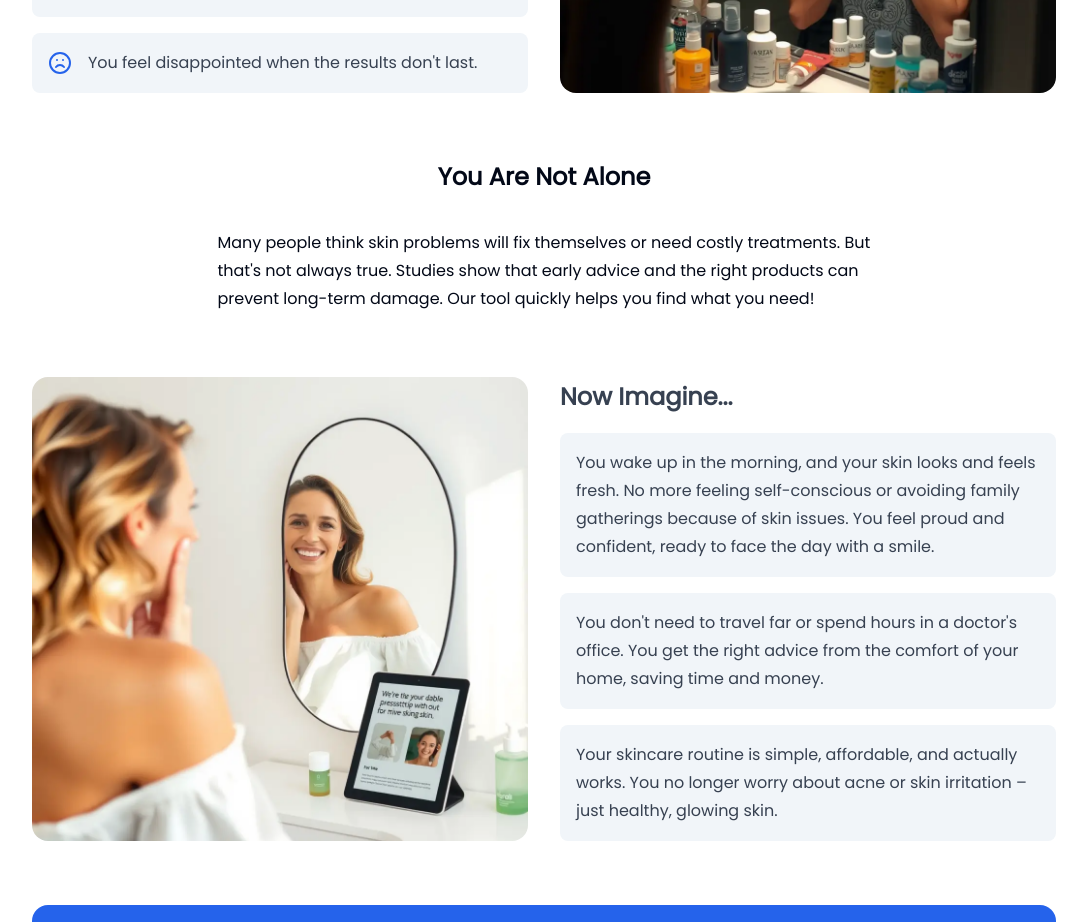
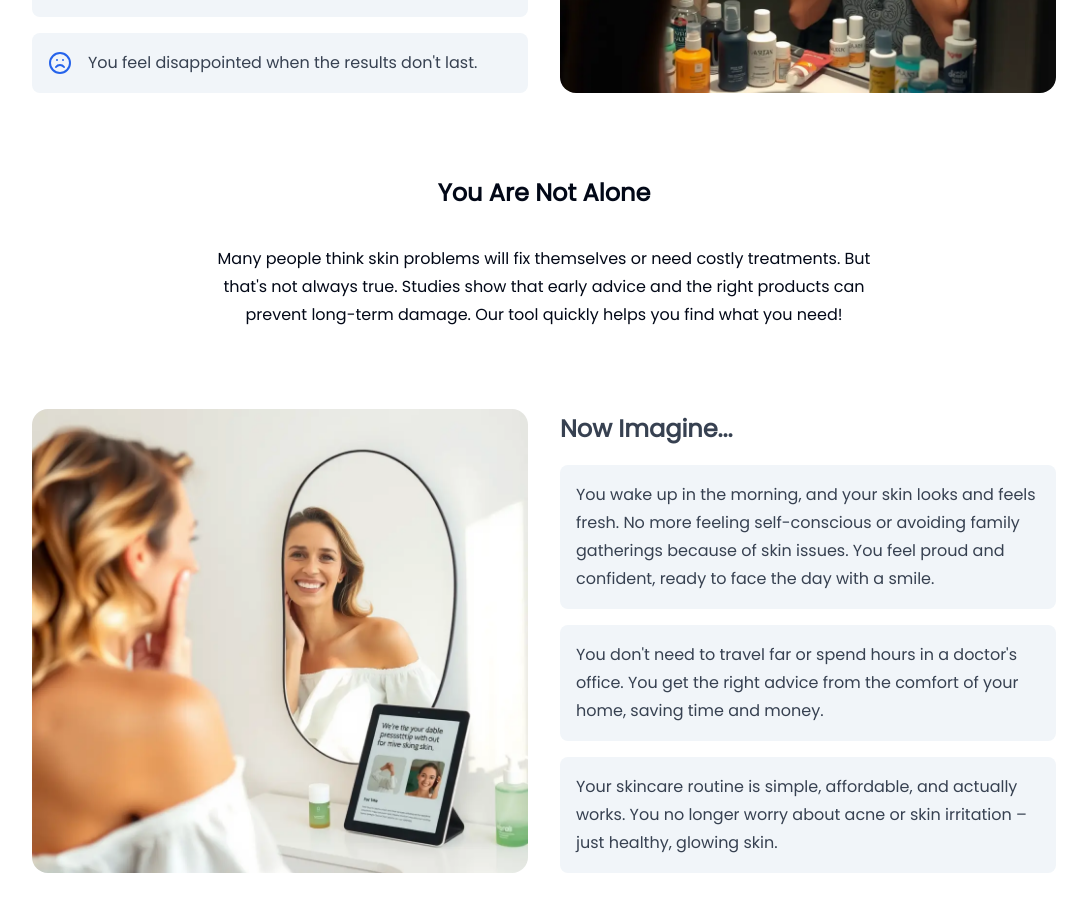
Before and after one commit to dimmasyusuf/skinsage, a Next.js app: page / in a window 1280 px wide. Shown: the part 1220-2142 px from the top of the page, without its empty margins (96-1183 px from the left). Built offline with nearby package versions, Linux system fonts and the light colour scheme.

Commit message:
style: change padding and text center

```diff
--- a/src/components/sections/Belief.tsx
+++ b/src/components/sections/Belief.tsx
@@ -1,9 +1,9 @@
 export default function Belief() {
   return (
-    <section className="px-4 py-8 md:px-6">
-      <div className="mx-auto flex max-w-screen-lg flex-col items-center justify-center gap-8">
-        <h2 className="prose prose-xl md:prose-2xl font-bold text-foreground">You Are Not Alone</h2>
-        <p className="prose prose-sm md:prose-base text-foreground">
+    <section className="px-4 md:px-6">
+      <div className="mx-auto flex max-w-screen-lg flex-col items-center justify-center gap-8 px-4 py-12 md:px-6">
+        <h2 className="prose prose-xl font-bold text-foreground md:prose-2xl">You Are Not Alone</h2>
+        <p className="prose prose-sm text-center text-foreground md:prose-base">
           Many people think skin problems will fix themselves or need costly treatments. But
           that&apos;s not always true. Studies show that early advice and the right products can
           prevent long-term damage. Our tool quickly helps you find what you need!
```
